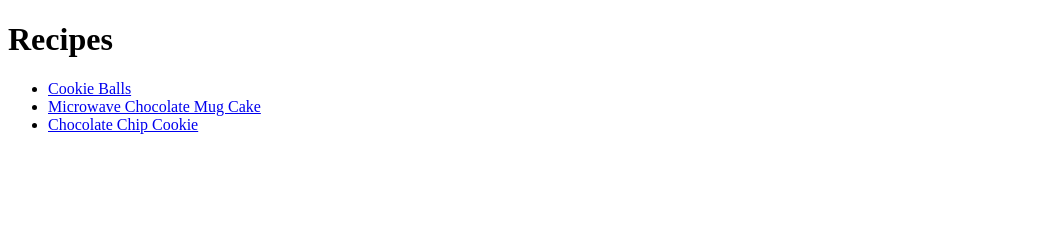
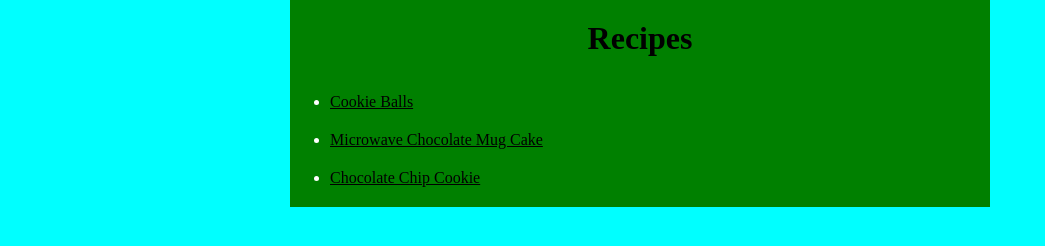
Before and after one commit to azaimovic/recipes, a plain HTML site: page index.html in a window 1280 px wide. Shown: the whole page, without its empty margins (0-1045 px from the left). Drawn offline with Linux system fonts and the light colour scheme.

Commit message:
Added simple css for practice

```diff
--- a/index.html
+++ b/index.html
@@ -3,13 +3,16 @@
     <head>
         <meta charset="utf-8">
         <title>Recipes</title>
+        <link rel="stylesheet" href="style.css">
     </head>
-    <body>
+    <body class="main">
+        <div class="wrapper">
             <h1>Recipes</h1>
             <ul>
                 <li><a href="recipes2/cookie.html">Cookie Balls</a></li>
                 <li><a href="recipes2/mug.html">Microwave Chocolate Mug Cake</a></li>
                 <li><a href="recipes2/chip.html">Chocolate Chip Cookie</a></li>
             </ul>
+        </div>
     </body>
 </html>
--- /dev/null
+++ b/style.css
@@ -0,0 +1,42 @@
+/* index */
+body.main{
+    margin: 0 auto;
+    text-align:center;
+    background-color:cyan;
+    max-width:700px;
+}
+
+ul{
+    text-align:left;
+}
+
+ol li, ul li {
+    padding-bottom: 20px;
+    color:white;
+}
+
+ul li a {
+    color:black;
+}
+
+.wrapper{
+    background-color:green;
+}
+
+h1{
+    padding:20px 0px;
+    margin:0;
+}
+
+/* recipes */
+
+body{
+    margin: 0 auto;
+    text-align:center;
+    background-color:rgb(128, 118, 31);
+    max-width:700px;
+}
+
+.wrapper-alt{
+    background-color:blueviolet;
+}
```
Also changed, not shown: recipes2/chip.html (+3 -0 lines), recipes2/cookie.html (+3 -0 lines), recipes2/mug.html (+3 -0 lines). Lines whose indentation alone changed are shown as unchanged.
